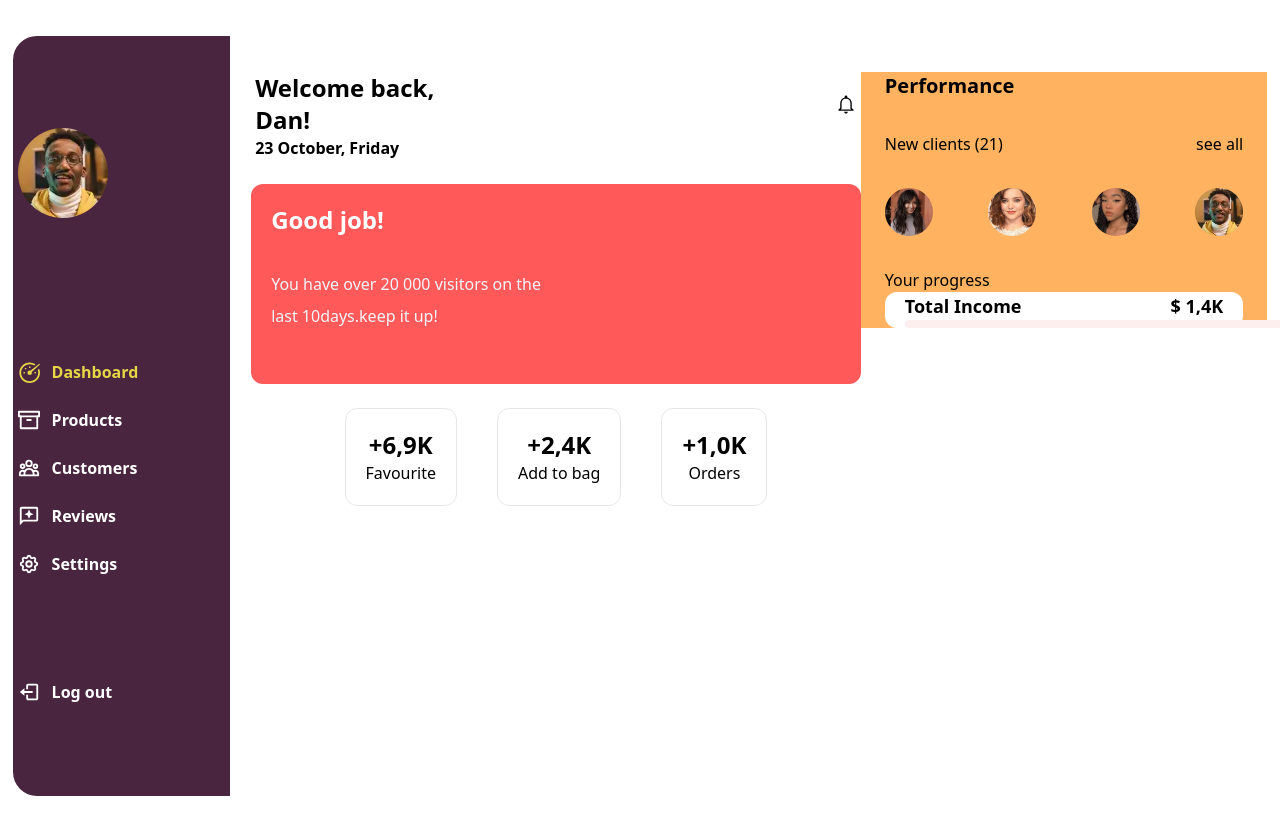
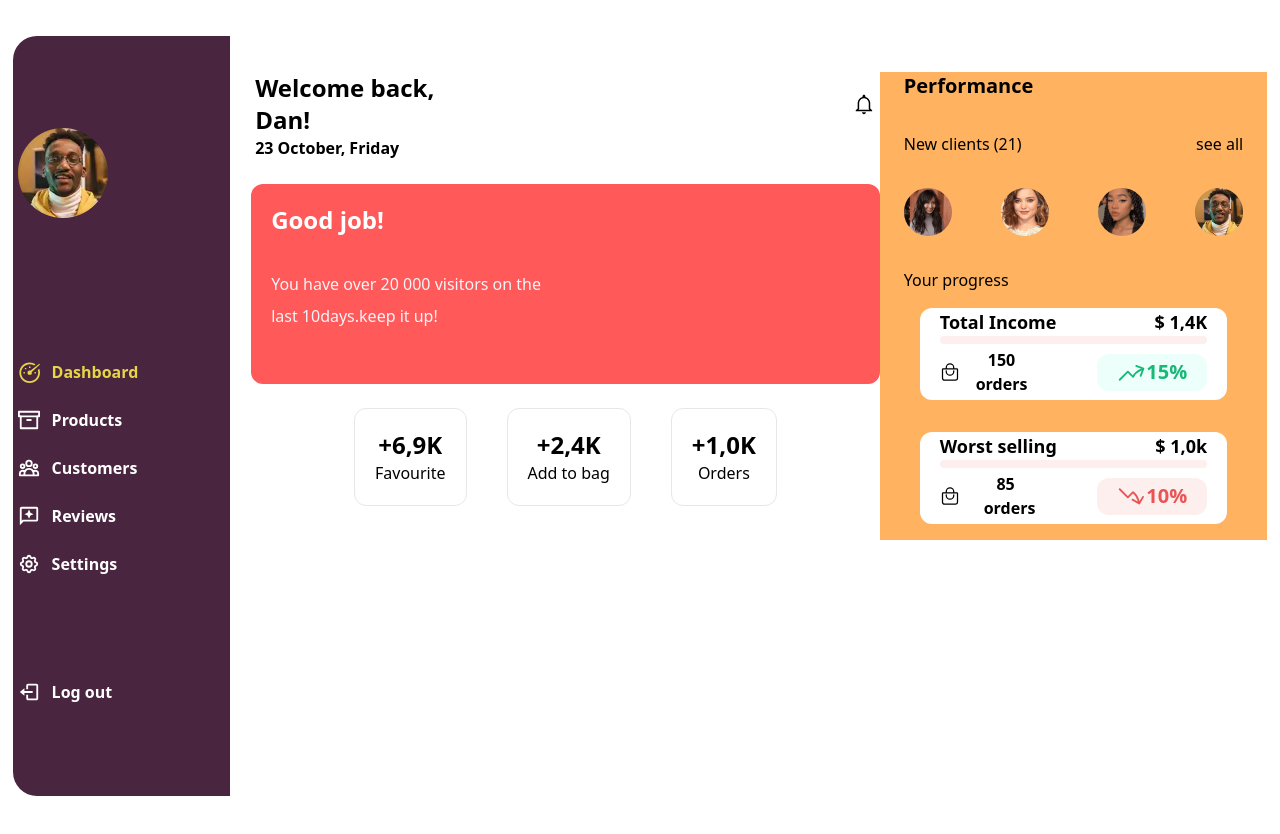
Before and after one commit to Mishael-Git/Market-place-page, a React (Vite) app: page / in a window 1280 px wide. Shown: the top 834 px of the page. Built offline with nearby package versions, Linux system fonts and the light colour scheme.

Commit message:
Creating left side

```diff
--- /dev/null
+++ b/src/components/Best_sell.jsx
@@ -0,0 +1,9 @@
+import React from 'react'
+
+function Best_sell() {
+  return (
+    <div>Best_sell</div>
+  )
+}
+
+export default Best_sell
--- a/src/components/Info.js
+++ b/src/components/Info.js
@@ -2,3 +2,5 @@ export { default as Sidebar } from "./Sidebar";
 export { default as Middle } from "./Middle_info";
 export { default as Performance } from "./Perfomance";
 export { default as Progress } from "./Progress";
+export { default as Total } from "./Total_Income";
+export { default as Worst } from "./Worst_sell";
--- a/src/components/Progress.jsx
+++ b/src/components/Progress.jsx
@@ -1,4 +1,5 @@
 import React from "react";
+import { Total, Worst } from "./Info";
 
 function Progress() {
   return (
@@ -6,12 +7,11 @@ function Progress() {
       <div>
         <h1 class="font-medium ">Your progress</h1>
       </div>
-      <div className="bg-white rounded-xl px-5">
-        <div className="flex items-center justify-between">
-          <h1 class="font-bold text-lg"> Total Income</h1>
-          <p class="font-bold text-lg">$ 1,4K</p>
-        </div>
-        <div className="rounded-md h-2 w-96 bg-[#fdefee]"></div>
+      <div>
+        <Total />
+      </div>
+      <div>
+        <Worst/>
       </div>
     </div>
   );
--- /dev/null
+++ b/src/components/Total_Income.jsx
@@ -0,0 +1,32 @@
+import React from "react";
+import { IoBagHandleOutline } from "react-icons/io5";
+import { HiOutlineArrowTrendingUp } from "react-icons/hi2";
+
+function Total_Income() {
+  return (
+    <div className="px-4 py-4">
+      <div className="bg-white rounded-xl px-5">
+        <div className="flex items-center justify-between">
+          <h1 class="font-bold text-lg"> Total Income</h1>
+          <p class="font-bold text-lg">$ 1,4K</p>
+        </div>
+        <div className="rounded-md h-2 w-[100%] bg-[#fdefee]"></div>
+        <div className="flex items-center justify-between">
+          <div className="flex items-center space-x-4">
+            <IoBagHandleOutline size={20} />
+            <div className="flex flex-col items-center py-1 ">
+              <p class="font-bold">150</p>
+              <p class="font-bold">orders</p>
+            </div>
+          </div>
+          <div className="flex items-center rounded-xl bg-[#ecfffb] py-1 px-5">
+            <HiOutlineArrowTrendingUp size={29} className=" text-[#16b976]" />
+            <p class="text-xl text-[#16b976] font-bold">15%</p>
+          </div>
+        </div>
+      </div>
+    </div>
+  );
+}
+
+export default Total_Income;
--- /dev/null
+++ b/src/components/Worst_sell.jsx
@@ -0,0 +1,32 @@
+import React from "react";
+import { IoBagHandleOutline } from "react-icons/io5";
+import { HiOutlineArrowTrendingDown } from "react-icons/hi2";
+
+function Worst_sell() {
+  return (
+    <div className=" space-y-6 h-[20%] px-4 py-4">
+      <div className="bg-white rounded-xl px-5">
+        <div className="flex items-center justify-between">
+          <h1 class="font-bold text-lg">Worst selling</h1>
+          <p class="font-bold text-lg">$ 1,0k</p>
+        </div>
+        <div className="rounded-md h-2 w-[100%] bg-[#fdefee]"></div>
+        <div className="flex items-center justify-between">
+          <div className="flex items-center space-x-4">
+            <IoBagHandleOutline size={20} />
+            <div className="flex flex-col items-center py-1 space-x-2 ">
+              <p class="font-bold">85</p>
+              <p class="font-bold">orders</p>
+            </div>
+          </div>
+          <div className="flex items-center rounded-xl bg-[#fdefee] py-1 px-5">
+            <HiOutlineArrowTrendingDown size={29} className=" text-[#ea5455]" />
+            <p class="text-xl text-[#ea5455] font-bold">10%</p>
+          </div>
+        </div>
+      </div>
+    </div>
+  );
+}
+
+export default Worst_sell;
```
